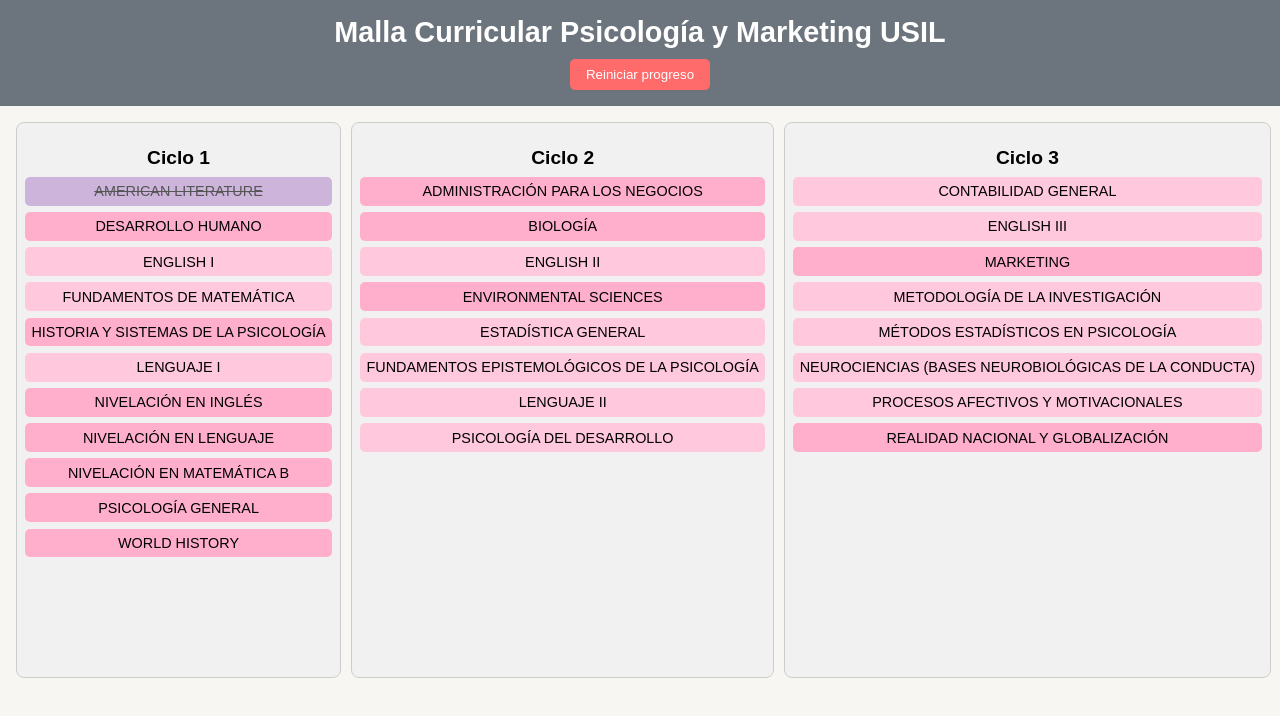
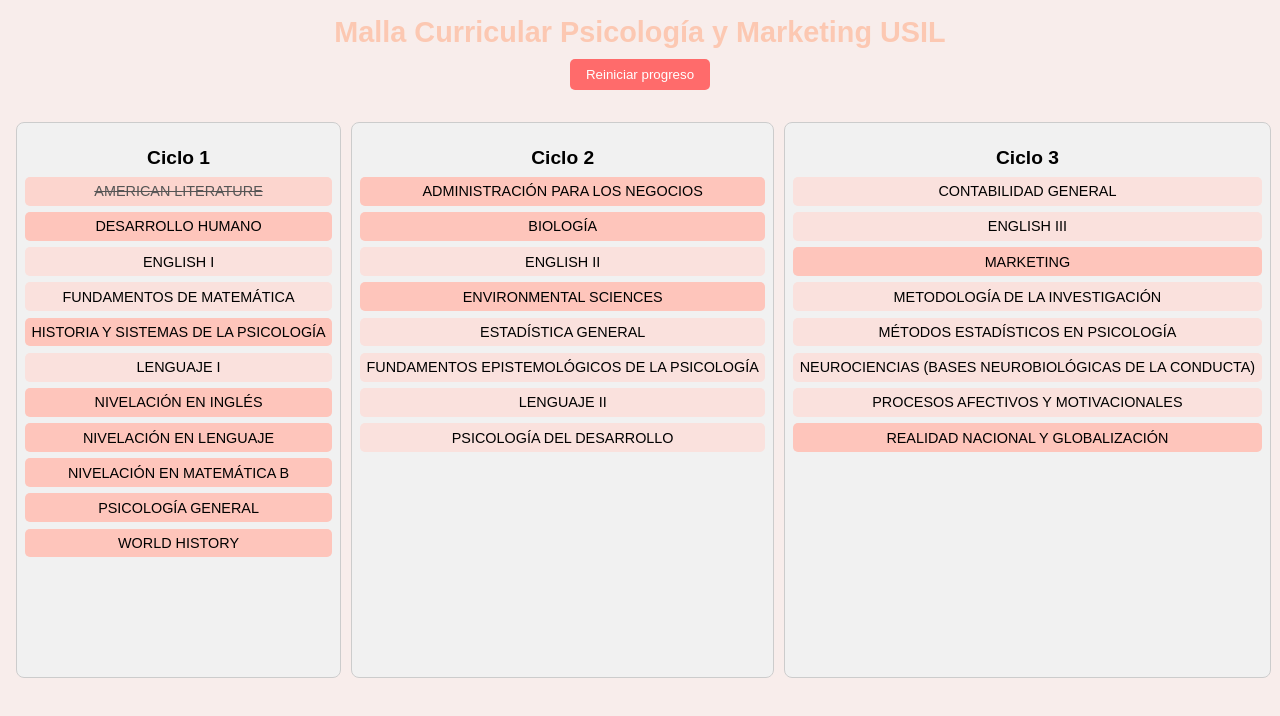
Before and after one commit to Anahel-Suarez/malla-psicologia-dg-marketing, a plain HTML site: page index.html in a window 1280 px wide. Both pictures are taken after a click on the element "AMERICAN LITERATURE". Drawn offline with Linux system fonts and the light colour scheme.

Commit message:
Update style.css

```diff
--- a/style.css
+++ b/style.css
@@ -1,13 +1,13 @@
 body {
   font-family: sans-serif;
-  background-color: #f7f6f3;
+  background-color: #f8edeb;
   margin: 0;
   padding: 0;
 }
 
 header {
-  background-color: #6c757d;
-  color: white;
+  background-color: #f8edeb;
+  color: #fcc8b2;
   padding: 1rem;
   text-align: center;
 }
@@ -54,7 +54,7 @@
 }
 
 .curso {
-  background-color: #FFAFCC;
+  background-color: #fec5bb;
   padding: 0.4rem;
   margin-bottom: 0.4rem;
   border-radius: 5px;
@@ -65,25 +65,25 @@
 }
 
 .curso.bloqueado {
-  background-color: #FFC8DD;
+  background-color: #fae1dd;
   color: #000;
 }
 
 .curso.completado {
   text-decoration: line-through;
-  background-color: #CDB4DB;
+  background-color: #fcd5ce;
   color: #555;
 }
 
 .curso.electivo {
-  background-color: #74c69d;
+  background-color: #e8e8e4;
 }
 
 .curso.electivo.bloqueado {
-  background-color: #d8f3dc;
+  background-color: #ece4db;
 }
 
 .curso.electivo.completado {
-  background-color: #4ea8de;
+  background-color: #d8e2dc;
   color: white;
 }
```
